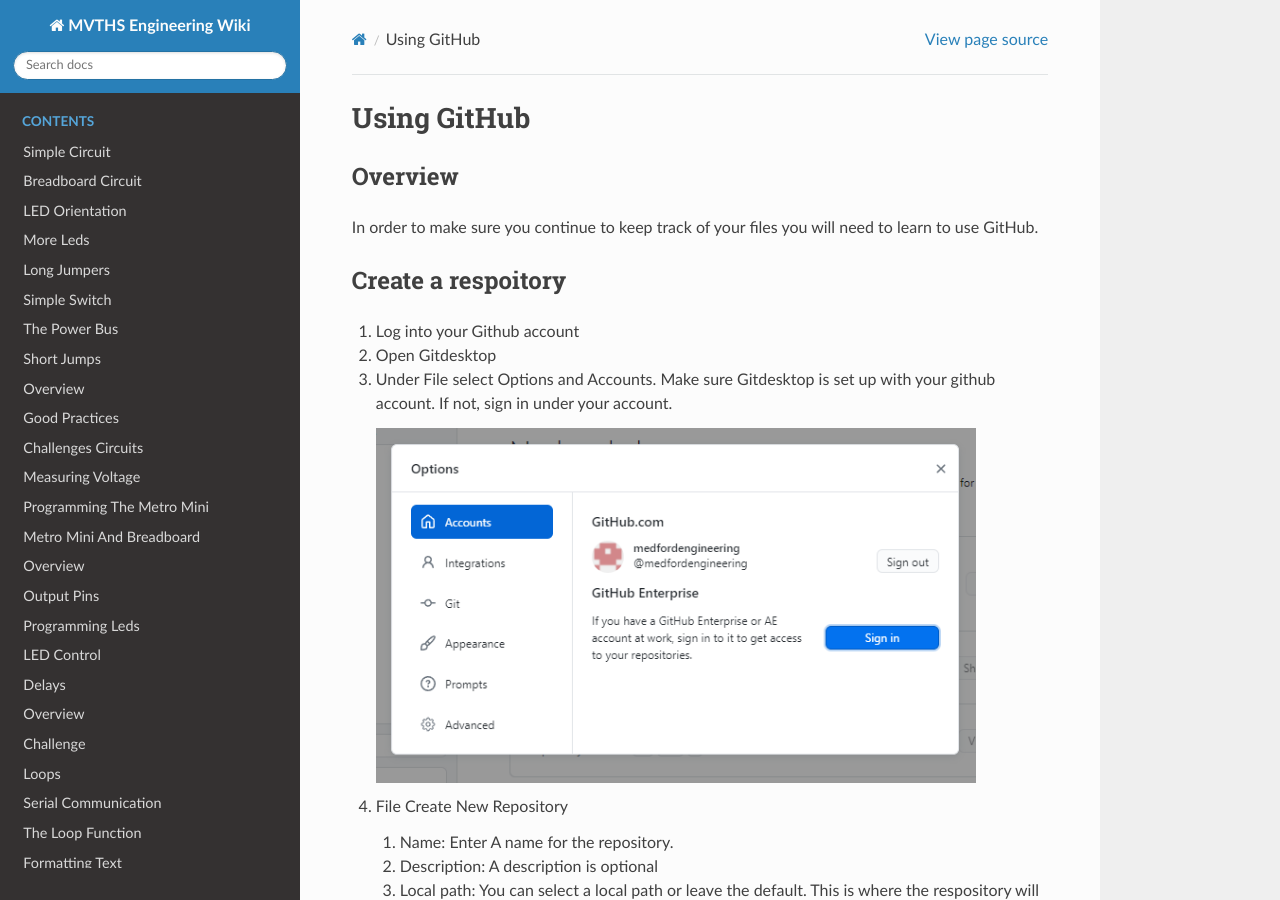
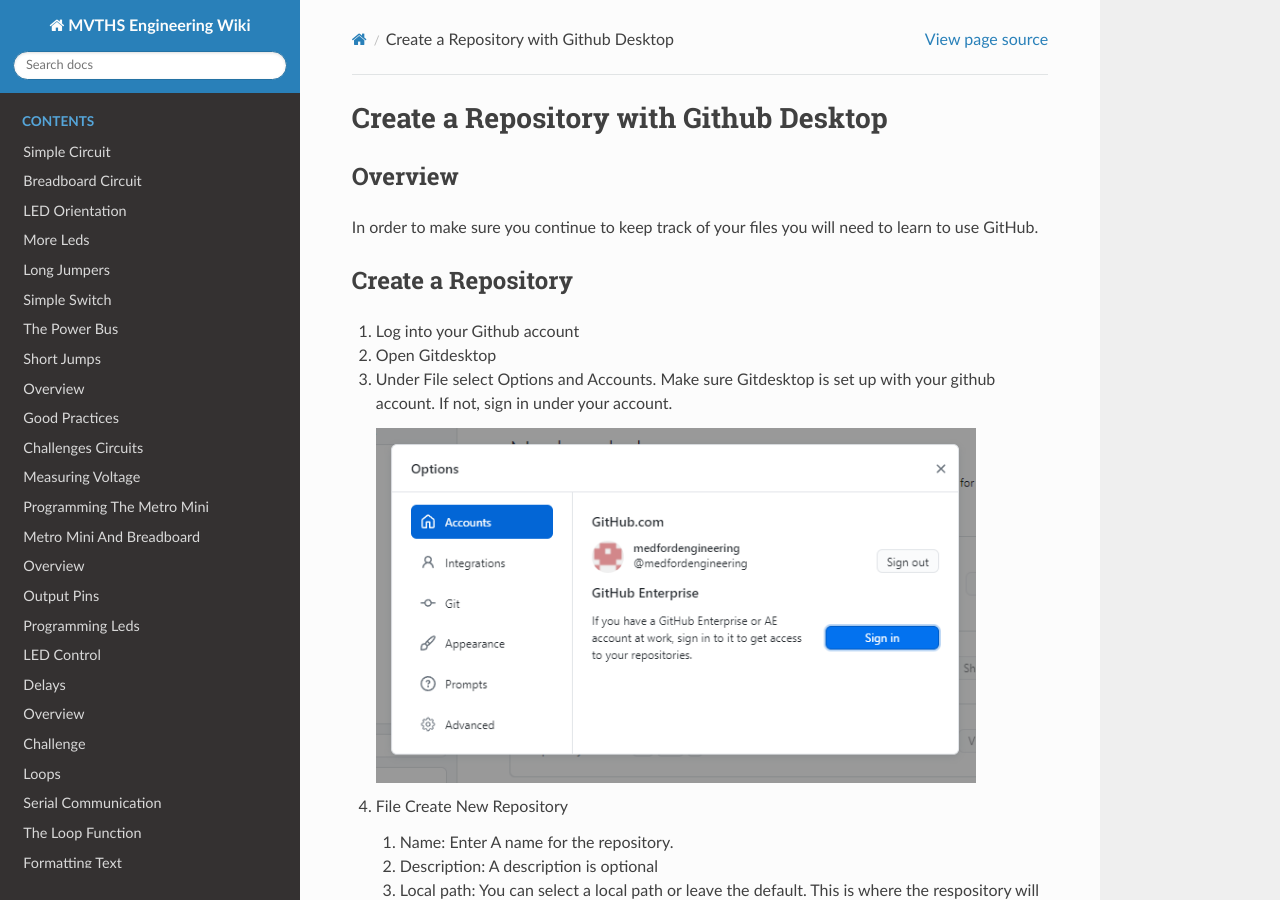
Before and after one commit to maxtkc/mvths-wiki, a Sphinx documentation site: the page built from docs/104-github.rst, in a window 1280 px wide and 900 px high. Built offline with Sphinx 7.4.7 and the Read the Docs theme 2.0.0, drawn with Linux system fonts in a browser that asks for light colours; pages that are not in the unit, such as notebooks, are missing from menus.

Commit message:
Update 104-github.rst

```diff
--- a/docs/104-github.rst
+++ b/docs/104-github.rst
@@ -1,11 +1,11 @@
-Using GitHub
+Create a Repository with Github Desktop
 =================
 
 Overview
 ---------
 In order to make sure you continue to keep track of your files you will need to learn to use GitHub.
 
-Create a respoitory
+Create a Repository
 -------------------
 #. Log into your Github account
 #. Open Gitdesktop
```
